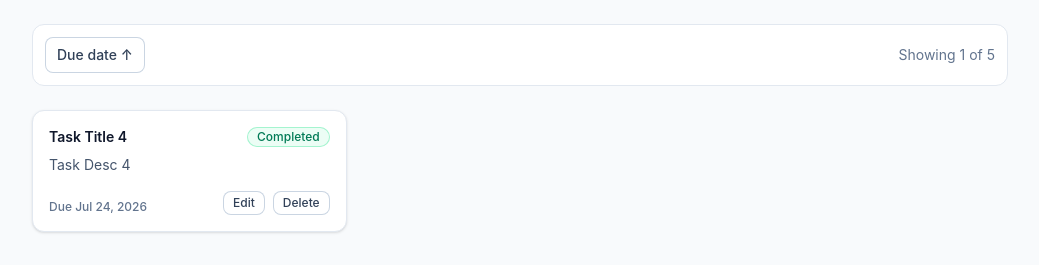
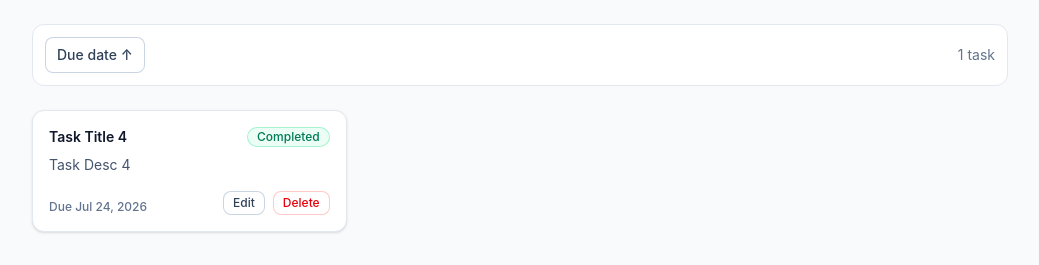
Before and after one commit to priyanshu0627/SPRY-task-management-dashboard-assignment-, a React (Vite) app: page /completed in a window 1280 px wide. Shown: the part 239-504 px from the top of the page, without its empty margins (120-1159 px from the left). Built offline with nearby package versions, Linux system fonts and the light colour scheme.

Commit message:
chore: review changes

```diff
--- a/src/components/TaskBoard.tsx
+++ b/src/components/TaskBoard.tsx
@@ -4,7 +4,7 @@ import type { Task } from '../types/task';
 
 interface TaskBoardProps {
   tasks: Task[];
-  totalCount: number;
+  totalCount?: number;
   showStatusFilter?: boolean;
   emptyTitle: string;
   emptyDescription: string;
--- a/src/components/TaskCard.tsx
+++ b/src/components/TaskCard.tsx
@@ -39,11 +39,10 @@ export function TaskCard({ task }: TaskCardProps) {
             Edit
           </Button>
           <Button
-            variant="secondary"
+            variant="dangerGhost"
             size="sm"
             onClick={() => requestDelete(task)}
             aria-label={`Delete ${task.title}`}
-            className="text-red-600 ring-red-200 hover:bg-red-50"
           >
             Delete
           </Button>
--- a/src/components/TaskFilters.tsx
+++ b/src/components/TaskFilters.tsx
@@ -5,7 +5,7 @@ import { Button } from './ui/Button';
 interface TaskFiltersProps {
   showStatusFilter?: boolean;
   visibleCount: number;
-  totalCount: number;
+  totalCount?: number;
 }
 
 const selectClasses =
@@ -46,7 +46,9 @@ export function TaskFilters({ showStatusFilter, visibleCount, totalCount }: Task
       </Button>
 
       <p className="w-full text-sm text-slate-500 sm:ml-auto sm:w-auto" aria-live="polite">
-        Showing {visibleCount} of {totalCount}
+        {totalCount === undefined
+          ? `${visibleCount} ${visibleCount === 1 ? 'task' : 'tasks'}`
+          : `Showing ${visibleCount} of ${totalCount}`}
       </p>
     </div>
   );
--- a/src/components/TaskForm.tsx
+++ b/src/components/TaskForm.tsx
@@ -13,7 +13,7 @@ const TITLE_MAX_LENGTH = 100;
 const controlClasses =
   'mt-1.5 block w-full rounded-lg px-3 py-2 text-sm text-slate-900 ring-1 ring-inset ring-slate-300 placeholder:text-slate-400 focus:ring-2 focus:ring-inset focus:ring-slate-900';
 
-const VALIDATION_RULES: Record<string, RegisterOptions<TaskDraft>> = {
+const VALIDATION_RULES: Partial<Record<keyof TaskDraft, RegisterOptions<TaskDraft>>> = {
   title: {
     setValueAs: (value: string) => value.trim(),
     required: 'Title is required.',
@@ -47,9 +47,13 @@ function Label({
   );
 }
 
-function FieldError({ children }: { children?: string }) {
+function FieldError({ id, children }: { id: string; children?: string }) {
   if (!children) return null;
-  return <p className="mt-1.5 text-sm text-red-600">{children}</p>;
+  return (
+    <p id={id} className="mt-1.5 text-sm text-red-600">
+      {children}
+    </p>
+  );
 }
 
 export function TaskForm({ task, onSubmit, onCancel }: TaskFormProps) {
@@ -75,10 +79,12 @@ export function TaskForm({ task, onSubmit, onCancel }: TaskFormProps) {
         <input
           id="title"
           placeholder="What needs doing?"
+          aria-invalid={errors.title ? true : undefined}
+          aria-describedby={errors.title ? 'title-error' : undefined}
           className={`${controlClasses} ${errors.title ? 'ring-red-400' : ''}`}
           {...register('title', VALIDATION_RULES.title)}
         />
-        <FieldError>{errors.title?.message}</FieldError>
+        <FieldError id="title-error">{errors.title?.message}</FieldError>
       </div>
 
       <div>
@@ -112,10 +118,11 @@ export function TaskForm({ task, onSubmit, onCancel }: TaskFormProps) {
             id="dueDate"
             type="date"
             aria-invalid={errors.dueDate ? true : undefined}
+            aria-describedby={errors.dueDate ? 'due-date-error' : undefined}
             className={`${controlClasses} ${errors.dueDate ? 'ring-red-400' : ''}`}
             {...register('dueDate', VALIDATION_RULES.dueDate)}
           />
-          <FieldError>{errors.dueDate?.message}</FieldError>
+          <FieldError id="due-date-error">{errors.dueDate?.message}</FieldError>
         </div>
       </div>
 
--- a/src/components/ui/Button.tsx
+++ b/src/components/ui/Button.tsx
@@ -1,12 +1,13 @@
 import type { ButtonHTMLAttributes, ReactNode } from 'react';
 
-type ButtonVariant = 'primary' | 'secondary' | 'danger';
+type ButtonVariant = 'primary' | 'secondary' | 'danger' | 'dangerGhost';
 type ButtonSize = 'sm' | 'md';
 
 const VARIANT_STYLES: Record<ButtonVariant, string> = {
   primary: 'bg-slate-900 text-white hover:bg-slate-800',
   secondary: 'bg-white text-slate-700 ring-1 ring-inset ring-slate-300 hover:bg-slate-50',
   danger: 'bg-red-600 text-white hover:bg-red-500',
+  dangerGhost: 'bg-white text-red-600 ring-1 ring-inset ring-red-200 hover:bg-red-50',
 };
 
 const SIZE_STYLES: Record<ButtonSize, string> = {
--- a/src/lib/date.ts
+++ b/src/lib/date.ts
@@ -6,7 +6,7 @@ export function todayISO(): string {
 
 export function formatDueDate(isoDate: string): string {
   const [year, month, day] = isoDate.split('-').map(Number);
-  if (year === undefined || month === undefined || day === undefined) return isoDate;
+  if (!year || !month || !day) return isoDate;
 
   return new Date(year, month - 1, day).toLocaleDateString(undefined, {
     day: 'numeric',
--- a/src/pages/CompletedTasksPage.tsx
+++ b/src/pages/CompletedTasksPage.tsx
@@ -17,7 +17,6 @@ export function CompletedTasksPage() {
   return (
     <TaskBoard
       tasks={completedTasks}
-      totalCount={tasks.length}
       emptyTitle="Nothing completed yet"
       emptyDescription="Tasks you mark as completed will show up here."
     />
```
